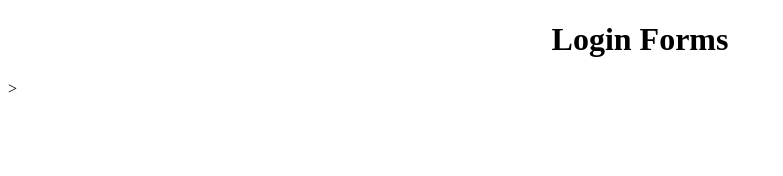
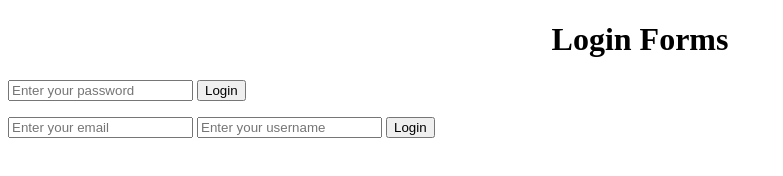
Before and after one commit to StephanieKamen/login-forms, a plain HTML site: page index.html in a window 1280 px wide. Shown: the whole page, without its empty margins (0-783 px from the left). Drawn offline with Linux system fonts and the light colour scheme.

Commit message:
Added HTML login forms
Added two login forms using HTML:
First one "Enter your password".
Second one "Enter your email" and "Enter your username"

```diff
--- a/index.html
+++ b/index.html
@@ -9,6 +9,19 @@
 </head>
 <body>
     <h1>Login Forms</h1>
-<script src="script.js"></script>>
+    <p>
+    <form id="password-form">
+        <input type="password" id="password-input" placeholder="Enter your password">
+        <input type="submit" value="Login">
+    </form>
+</p>
+    <p>
+    <form id="signup-form">
+        <input type="email" id="email-input" placeholder="Enter your email" required>
+        <input type="username" id="username-input" placeholder="Enter your username" required>
+        <input type="submit" value="Login">
+    </form>
+</p>
+<script src="script.js"></script>
 </body>
 </html>
```
